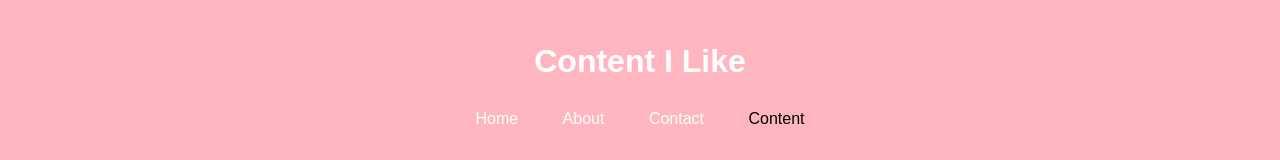
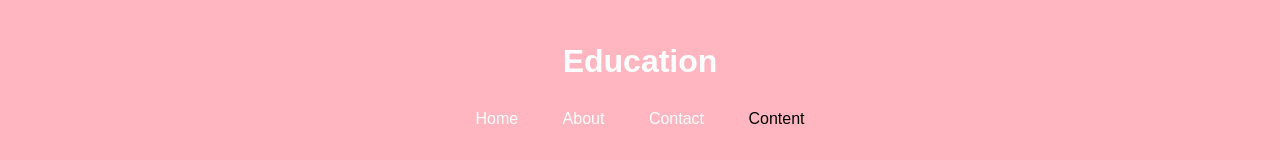
Before and after one commit to hanissarahh/sarahisme.github.io, a plain HTML site: page content.html in a window 1280 px wide. Shown: the top 160 px of the page. Drawn offline with Linux system fonts and the light colour scheme.

Commit message:
Update content.html

```diff
--- a/content.html
+++ b/content.html
@@ -3,12 +3,12 @@
 <head>
     <meta charset="UTF-8">
     <meta name="viewport" content="width=device-width, initial-scale=1.0">
-    <title>Content I Like</title>
+    <title>Education</title>
     <link rel="stylesheet" href="styles.css">
 </head>
 <body>
     <header>
-        <h1>Content I Like</h1>
+        <h1>Education</h1>
         <nav>
             <ul>
                 <li><a href="index.html">Home</a></li>
```
